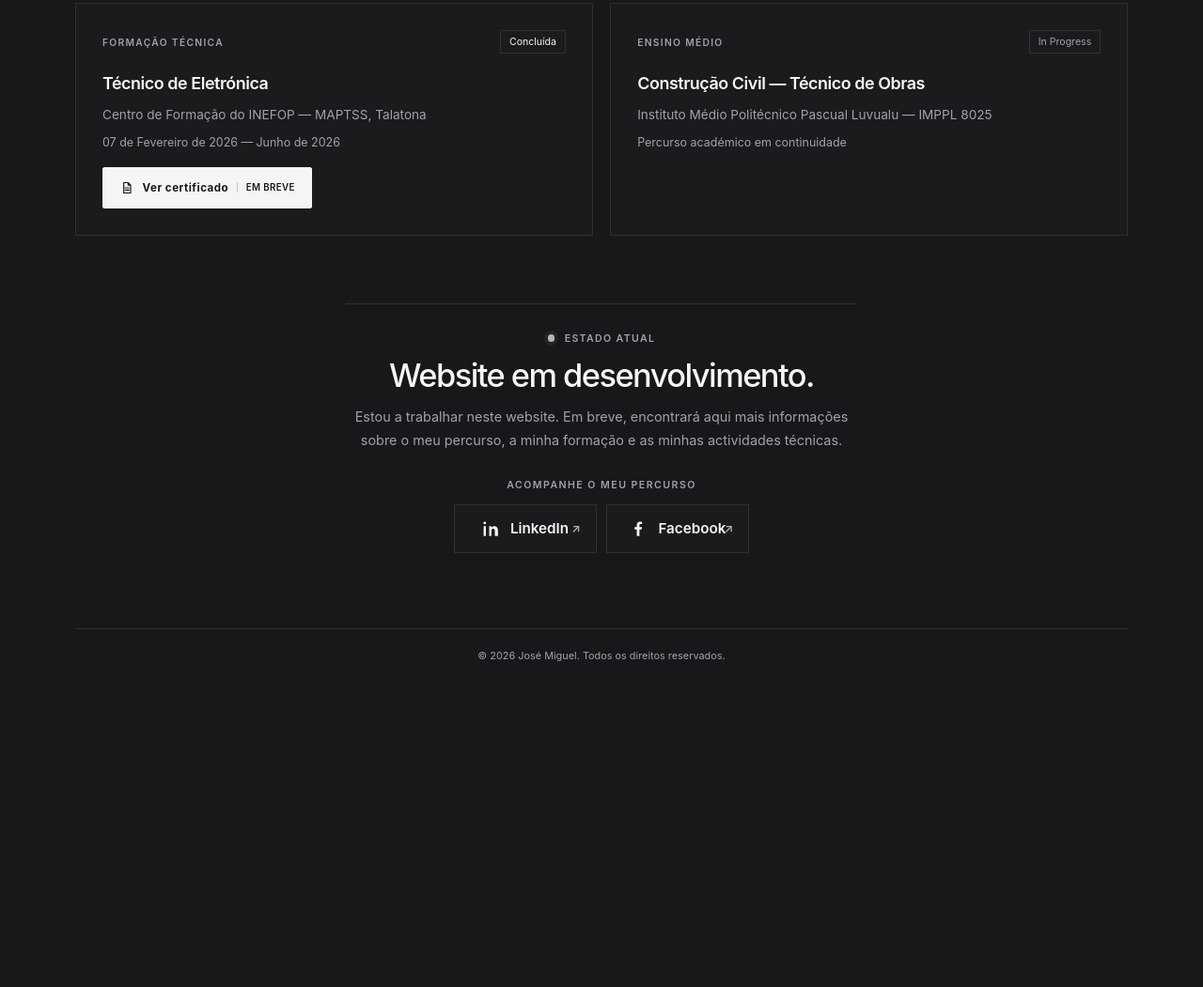
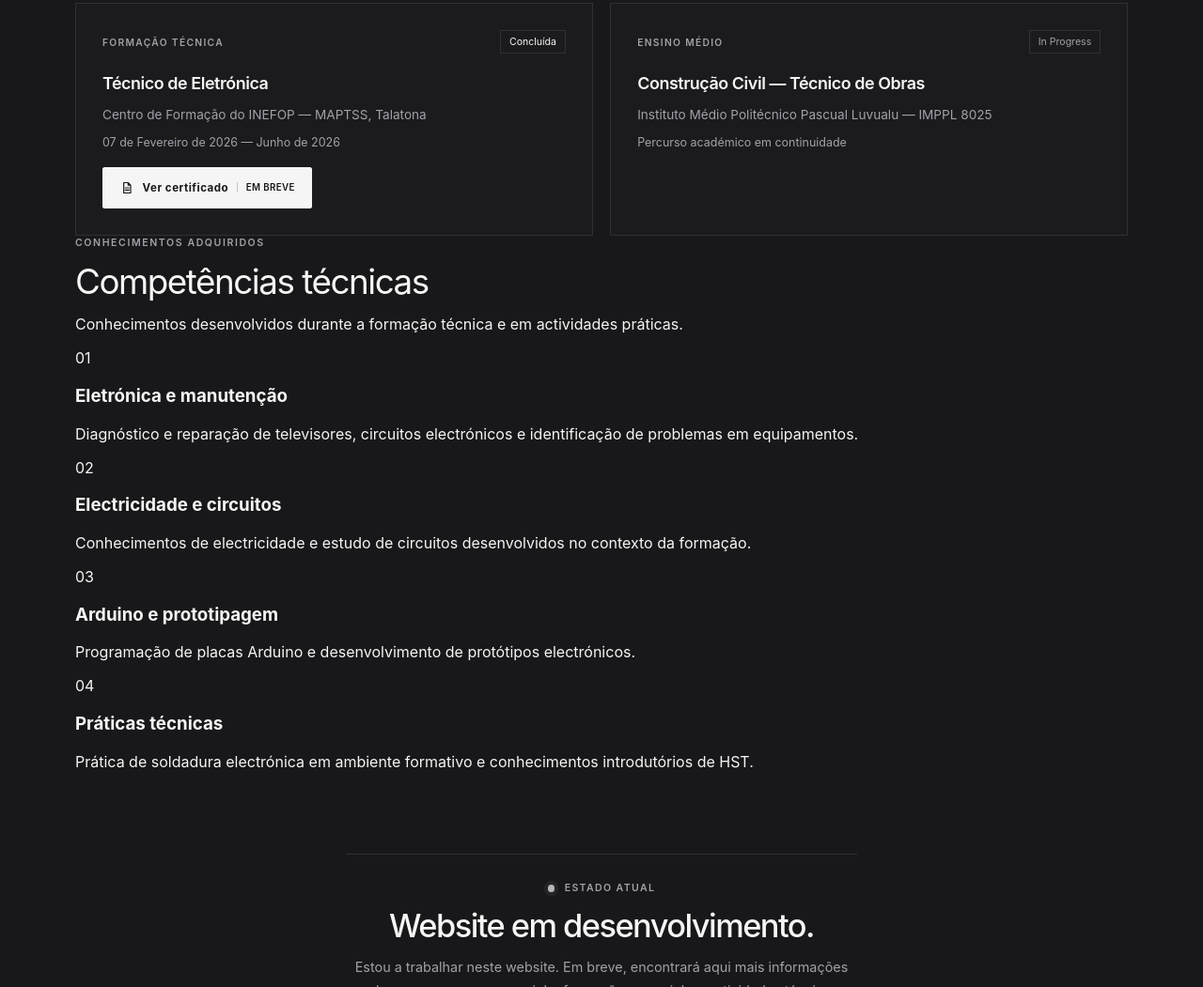
Before and after one commit to josemanuelmiguel070-del/myportfolio, a plain HTML site: page portfolio/index.html in a window 1280 px wide. Shown: the part 1112-2163 px from the top of the page at 94% size. Before the commit the page ends 1859 px from the top, so only its background shows below. Drawn offline with Linux system fonts and the light colour scheme.

Commit message:
Add technical skills section to portfolio

```diff
--- a/portfolio/index.html
+++ b/portfolio/index.html
@@ -165,6 +165,37 @@
         </div>
       </section>
 
+      <section class="skills-section" aria-labelledby="skills-title">
+        <div class="skills-heading">
+          <p class="section-eyebrow">CONHECIMENTOS ADQUIRIDOS</p>
+          <h2 id="skills-title">Competências técnicas</h2>
+          <p class="skills-intro">Conhecimentos desenvolvidos durante a formação técnica e em actividades práticas.</p>
+        </div>
+
+        <div class="skills-list">
+          <article class="skill-card">
+            <span class="skill-card__number" aria-hidden="true">01</span>
+            <h3>Eletrónica e manutenção</h3>
+            <p>Diagnóstico e reparação de televisores, circuitos electrónicos e identificação de problemas em equipamentos.</p>
+          </article>
+          <article class="skill-card">
+            <span class="skill-card__number" aria-hidden="true">02</span>
+            <h3>Electricidade e circuitos</h3>
+            <p>Conhecimentos de electricidade e estudo de circuitos desenvolvidos no contexto da formação.</p>
+          </article>
+          <article class="skill-card">
+            <span class="skill-card__number" aria-hidden="true">03</span>
+            <h3>Arduino e prototipagem</h3>
+            <p>Programação de placas Arduino e desenvolvimento de protótipos electrónicos.</p>
+          </article>
+          <article class="skill-card">
+            <span class="skill-card__number" aria-hidden="true">04</span>
+            <h3>Práticas técnicas</h3>
+            <p>Prática de soldadura electrónica em ambiente formativo e conhecimentos introdutórios de HST.</p>
+          </article>
+        </div>
+      </section>
+
       <section class="coming-soon" aria-labelledby="coming-soon-title">
         <div class="status-label">
           <span class="status-light" aria-hidden="true"></span>
```
